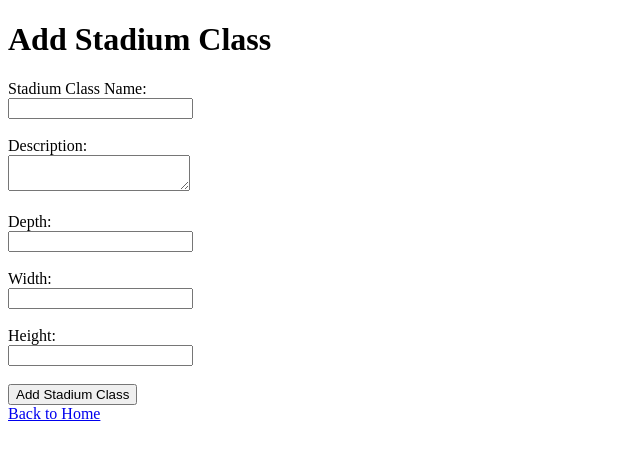
After one commit to wbmccrea/Beyblade-X-Tracking-System, a Flask app: page /add_stadium_class in a window 1280 px wide. The commit adds this page. Shown: the top 460 px of the page, without its empty margins (0-640 px from the left). Run offline with Flask 3, Linux system fonts and the light colour scheme.

Commit message:
fixed add_match, added stadiumClasses

```diff
--- a/app/app.py
+++ b/app/app.py
@@ -370,6 +370,11 @@ def get_id_by_name(table, name, id_column):
     finally:
         if conn:
             conn.close()
+
+def get_all_from_table(cursor, table_name):
+    """Retrieves all rows from a specified table."""
+    cursor.execute(f"SELECT * FROM {table_name}")
+    return cursor.fetchall()
 
 # Web routes for adding components and combinations
 
@@ -1884,53 +1889,68 @@ def beyblade_stats():
         if conn:
             conn.close()
 
-from flask import Flask, render_template, request, redirect, url_for
-import mysql.connector
-from datetime import datetime
-from urllib.parse import unquote
-import logging
-
-# ... (other imports and app setup)
-
-@app.route('/add_stadium', methods=['GET', 'POST'])
+@app.route('/add_stadium_class', methods=['GET', 'POST'], endpoint="add_stadium_class")
+def add_stadium_class():
+    conn = get_db_connection()
+    cursor = conn.cursor()
+    if request.method == 'POST':
+        stadium_class_name = request.form.get('stadium_class_name')
+        description = request.form.get('description')
+        depth = request.form.get('depth')
+        width = request.form.get('width')
+        height = request.form.get('height')
+
+        try:
+            sql = "INSERT INTO StadiumClasses (stadium_class_name, description, depth, width, height) VALUES (%s, %s, %s, %s, %s)"
+            val = (stadium_class_name, description, depth, width, height)
+            cursor.execute(sql, val)
+            conn.commit()
+            message = "Stadium Class added successfully!"
+        except mysql.connector.Error as e:
+            conn.rollback()
+            message = f"Error adding Stadium Class: {e}"
+        return render_template('add_stadium_class.html', message=message)
+    return render_template('add_stadium_class.html')
+
+@app.route('/add_stadium', methods=['GET', 'POST'], endpoint="add_stadium")
 def add_stadium():
     conn = get_db_connection()
     if conn is None:
         return "Database connection error", 500
     cursor = conn.cursor()
     message = None
+    stadium_classes = get_all_from_table(cursor, "StadiumClasses")
 
     if request.method == 'POST':
         stadium_name = request.form['stadium_name']
-        description = request.form.get('description', None) # Use .get to handle optional fields
+        description = request.form.get('description', None)
         location = request.form.get('location', None)
-        dimensions = request.form.get('dimensions', None)
         material = request.form.get('material', None)
         notes = request.form.get('notes', None)
+        stadium_class_id = request.form.get('stadium_class_id') # Get stadium class ID
 
         try:
             sql = """
-                INSERT INTO Stadiums (stadium_name, description, location, dimensions, material, notes)
-                VALUES (%s, %s, %s, %s, %s, %s)
+                INSERT INTO Stadiums (stadium_name, description, location, material, notes, stadium_class_id)
+                VALUES (%s, %s, %s, %s, %s, %s, %s)
             """
-            val = (stadium_name, description, location, dimensions, material, notes)
+            val = (stadium_name, description, location, material, notes, stadium_class_id) #Include stadium_class_id
             cursor.execute(sql, val)
             conn.commit()
             message = "Stadium added successfully!"
         except mysql.connector.Error as e:
             conn.rollback()
             logger.error(f"Error adding stadium: {e}")
-            message = f"Error adding stadium: {e}" # Display the error to the user for debugging
+            message = f"Error adding stadium: {e}"
             return f"Error adding stadium: {e}", 500
         finally:
             conn.close()
-        return redirect(url_for('add_stadium', message=message))
+        return redirect(url_for('add_stadium', message=message)) # Redirect after successful POST
+
+    # Handle GET request
     elif request.method == 'GET':
         message = request.args.get('message')
-        if message:
-            return render_template('add_stadium.html', message=message)
-        else:
-            return render_template('add_stadium.html')
+        return render_template('add_stadium.html', message=message, stadium_classes=stadium_classes)
 
 publish_stats_at_startup()
 
--- /dev/null
+++ b/app/templates/add_stadium_class.html
@@ -0,0 +1,33 @@
+<!DOCTYPE html>
+<html>
+<head>
+    <title>Add Stadium Class</title>
+</head>
+<body>
+    <h1>Add Stadium Class</h1>
+
+    {% if message %}
+        <p>{{ message }}</p>
+    {% endif %}
+
+    <form method="POST">
+        <label for="stadium_class_name">Stadium Class Name:</label><br>
+        <input type="text" name="stadium_class_name" id="stadium_class_name" required><br><br>
+
+        <label for="description">Description:</label><br>
+        <textarea name="description" id="description"></textarea><br><br>
+
+        <label for="depth">Depth:</label><br>
+        <input type="number" name="depth" id="depth" step="0.01" required><br><br>
+
+        <label for="width">Width:</label><br>
+        <input type="number" name="width" id="width" step="0.01" required><br><br>
+
+        <label for="height">Height:</label><br>
+        <input type="number" name="height" id="height" step="0.01" required><br><br>
+
+        <input type="submit" value="Add Stadium Class">
+    </form>
+    <a href="{{ url_for('index') }}">Back to Home</a>
+</body>
+</html>
--- a/app/templates/index.html
+++ b/app/templates/index.html
@@ -46,6 +46,7 @@
         <a href="{{ url_for('add_tournament') }}">Add Tournament</a>
         <a href="{{ url_for('add_match') }}">Add Match</a>
         <a href="{{ url_for('add_stadium') }}">Add Stadium</a> <!—Added Stadium Link-->
+        <a href="{{ url_for('add_stadium_class') }}">Add Stadium Class</a>
     </div>
     <div class="navigation">
         <a href="{{ url_for('tournament_stats') }}">Tournament Stats</a> <!—Updated Link-->
```
Also changed, not shown: app/templates/add_match.html (+20 -9 lines), app/templates/add_stadium.html (+8 -4 lines).
